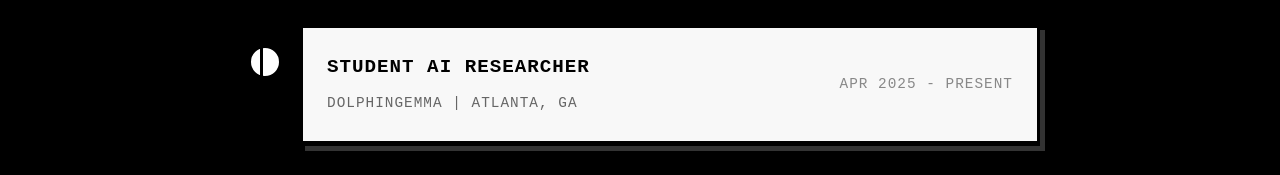
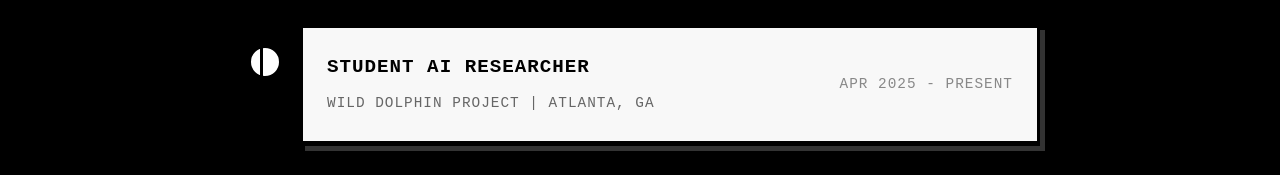
Before and after one commit to Adas4044/Adas4044.github.io, a website: page index.html in a window 1280 px wide. Shown: the part 2091-2266 px from the top of the page. Drawn offline with Linux system fonts and the light colour scheme.

Commit message:
Update index.html

```diff
--- a/index.html
+++ b/index.html
@@ -102,7 +102,7 @@
                         <div class="timeline-header" onclick="toggleExperience(this)">
                             <div class="timeline-title">
                                 <h3>STUDENT AI RESEARCHER</h3>
-                                <span class="company">DOLPHINGEMMA | ATLANTA, GA</span>
+                                <span class="company">WILD DOLPHIN PROJECT | ATLANTA, GA</span>
                             </div>
                             <div class="timeline-period">APR 2025 - PRESENT</div>
                         </div>
```
